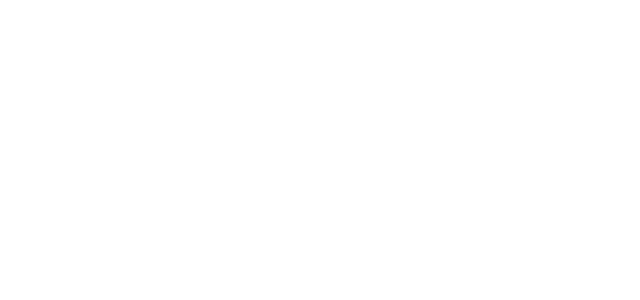
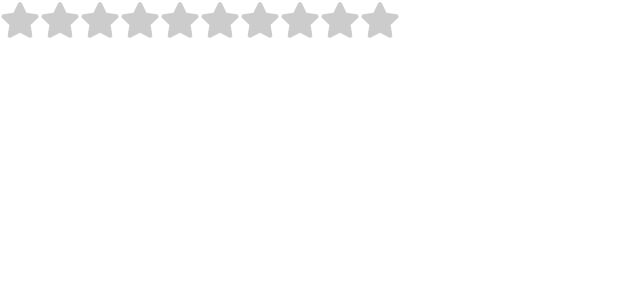
Before and after one commit to RocketMan05-2002/practice, a React (Create React App) app: page / in a window 1280 px wide. Shown: the top 300 px of the page, without its empty margins (0-640 px from the left). Built offline with nearby package versions, Linux system fonts and the light colour scheme.

Commit message:
star rating

```diff
--- a/package.json
+++ b/package.json
@@ -9,6 +9,7 @@
     "@testing-library/user-event": "^13.5.0",
     "react": "^19.1.0",
     "react-dom": "^19.1.0",
+    "react-icons": "^5.5.0",
     "react-scripts": "5.0.1",
     "web-vitals": "^2.1.4"
   },
--- a/src/App.js
+++ b/src/App.js
@@ -1,13 +1,14 @@
 import React from 'react'
 import Accordian from './components/01_accordian/inde'
 import RandomColor from './components/02_random_color_generator'
+import StarRating from './components/03_star_rating'
 
 const App = () => {
   return (
     <div>
         {/* <Accordian /> */}
         {/* <RandomColor /> */}
-
+        <StarRating noOfStars={10}/>
     </div>
   )
 }
--- a/src/components/03_star_rating/index.js
+++ b/src/components/03_star_rating/index.js
@@ -0,0 +1,39 @@
+import { useState } from 'react';
+import { FaStar } from 'react-icons/fa'
+import './star.css'
+
+export default function StarRating({noOfStars = 5}){
+
+    const[rating,setRating] = useState(0);
+    const[hover,setHover] = useState(0);
+
+    function handleClick(ind){
+        setRating(ind);
+    }
+
+    function handleMouseEnter(ind){
+        setHover(ind);
+    }
+
+    function handleMouseLeave(){
+        setHover(rating);
+    }
+
+    return <div className="star-rating">
+        {
+            [...Array(noOfStars)].map((_,index)=>{
+
+                index+=1;
+
+                return <FaStar
+                key={index}
+                className={index<= (hover||rating)?"active":"inactive"}
+                onClick={()=>handleClick(index)}
+                onMouseMove={()=>handleMouseEnter(index)}
+                onMouseLeave={()=>handleMouseLeave(index)}
+                size={40}
+                />
+            })
+        }
+    </div>
+}
--- a/src/components/03_star_rating/star.css
+++ b/src/components/03_star_rating/star.css
@@ -0,0 +1,6 @@
+.active{
+    color: gold;
+}
+.inactive{
+    color: #ccc;
+}
```
Also changed, not shown: 1 other file (tests, documents, lock files or other folders).
